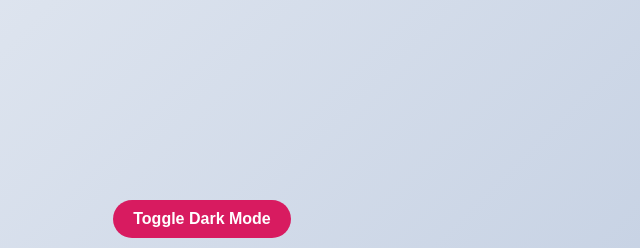
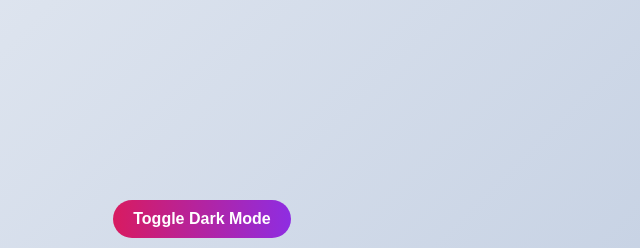
Before and after one commit to Caden-Korell/reminders, a Django app: template templates/reminders.html in a window 1280 px wide. Shown: the part 552-800 px from the top of the page, without its empty margins (438-1078 px from the left). Run offline with Django 5.2, Linux system fonts and the light colour scheme; the template is opened without the code that fills it, so the values that code supplies are empty.

Commit message:
Update reminders.html

```diff
--- a/templates/reminders.html
+++ b/templates/reminders.html
@@ -230,7 +230,7 @@
         }
 
         .dark-mode-toggle {
-            background: #D81B60; /
+            background: linear-gradient(90deg, #D81B60, #8E2DE2);
             color: #FFFFFF;
             border: none;
             padding: 10px 20px;
```
